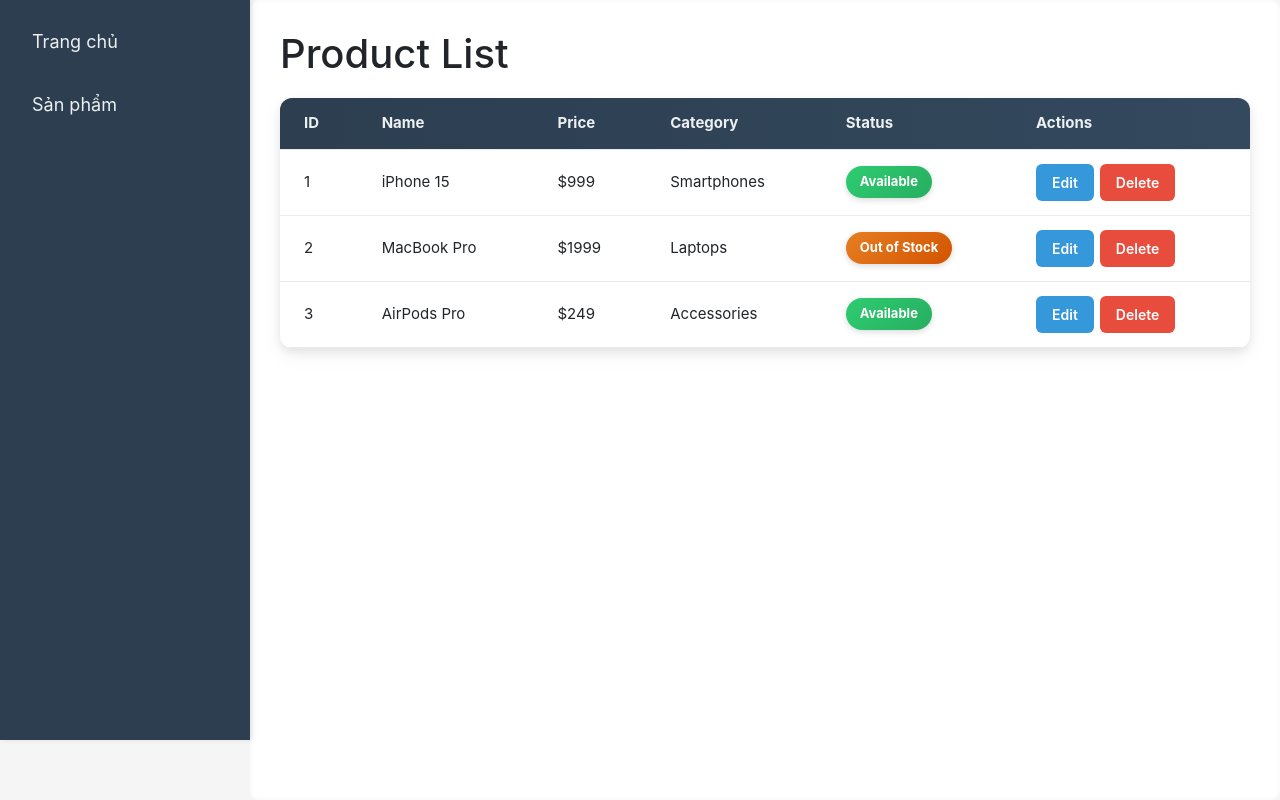
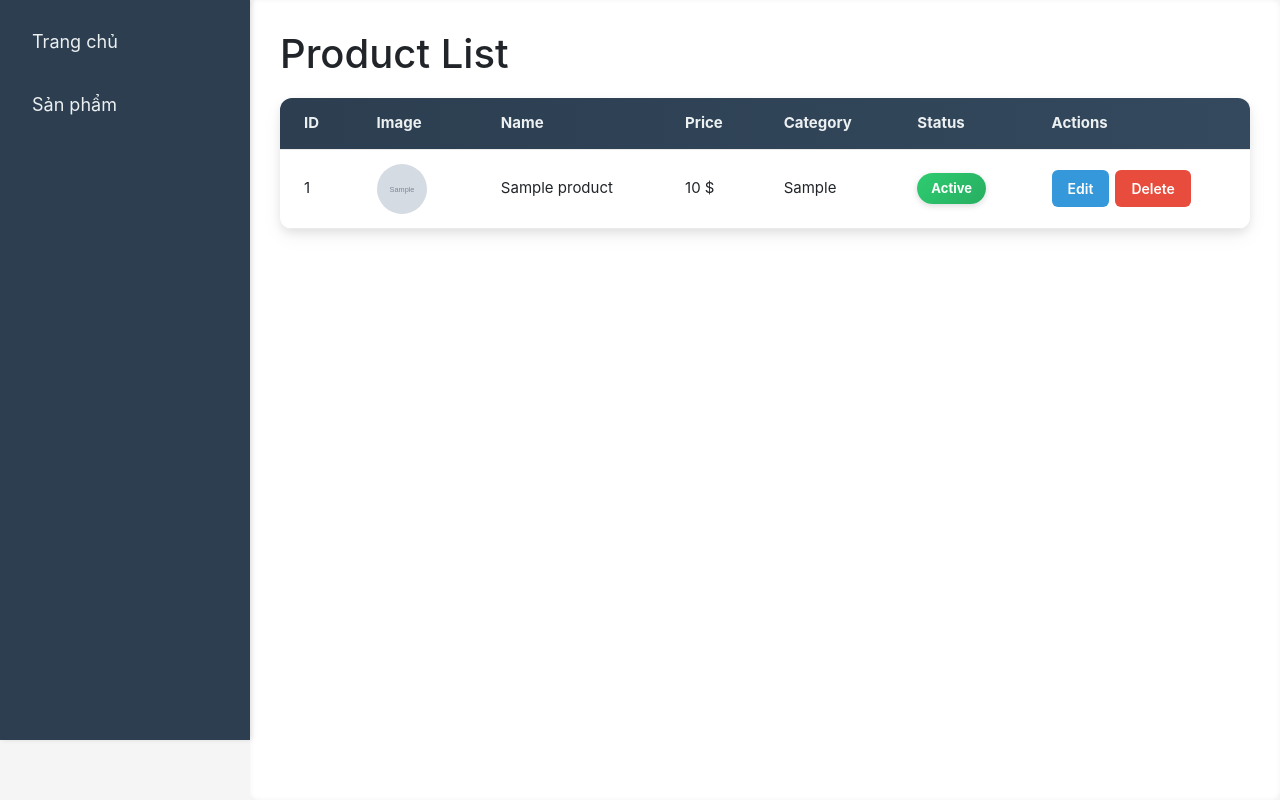
Before and after one commit to trancongquochuy123/project-management, a Node server app: page /admin/products in a window 1280 px wide. Shown: the part 60-860 px from the top of the page. Run offline with Node 20, Linux system fonts and the light colour scheme; tables that the repository leaves empty hold one stand-in row (values such as "Sample post"); grey boxes marked "Sample" are stand-in pictures; some libraries are stand-ins or nearby versions.

Commit message:
2. Lấy sản phẩm in ra giao diện

```diff
--- a/controllers/admin/product.controller.js
+++ b/controllers/admin/product.controller.js
@@ -1,7 +1,21 @@
 // [GET] admin/products
-module.exports.index = (req, res) => {
+const Product = require("../../models/product.model");
+module.exports.index = async (req, res) => {
+
+    const products = await Product.find({
+        deleted: false,
+        status: "active",
+    }).limit(10);
+
+    const newProducts = products.map(item => {
+        item.priceNew = (item.price - (item.price * item.discountPercentage) / 100).toFixed(2);
+        return item;
+    });
+
+
     res.render("admin/pages/products/index.pug", {
         pageTitle: "Products",
-        description: "Welcome to the admin products!"
+        description: "Welcome to the admin products!",
+        products: newProducts,
     });
 }
--- a/controllers/client/product.controller.js
+++ b/controllers/client/product.controller.js
@@ -5,7 +5,10 @@ module.exports.index = async (req, res) => {
     try {
         console.log("Fetching products...");
 
-        const products = await Product.find({}).limit(10);
+        const products = await Product.find({
+            deleted: false,
+            status: "active",
+        }).limit(10);
 
         // products.forEach(item => {
         //     item.priceNew = (item.price - (item.price * item.discountPercentage) / 100).toFixed(2);
--- a/public/admin/css/style.css
+++ b/public/admin/css/style.css
@@ -188,4 +188,12 @@
     transform: scale(1.05);
 }
 
+.product-image {
+    width: 50px;
+    height: 50px;
+    border-radius: 50%;
+    overflow: hidden;
+    margin-right: 10px;
+}
+
 /* End table */
--- a/views/admin/pages/products/index.pug
+++ b/views/admin/pages/products/index.pug
@@ -7,39 +7,26 @@ block main
         thead
             tr
                 th ID
+                th Image
                 th Name
                 th Price
                 th Category
                 th Status
                 th Actions
         tbody
-            tr
-                td 1
-                td iPhone 15
-                td $999
-                td Smartphones
-                td
-                    span.status.available Available
-                td
-                    button.btn.btn-edit Edit
-                    button.btn.btn-delete Delete
-            tr
-                td 2
-                td MacBook Pro
-                td $1999
-                td Laptops
-                td
-                    span.status.out-of-stock Out of Stock
-                td
-                    button.btn.btn-edit Edit
-                    button.btn.btn-delete Delete
-            tr
-                td 3
-                td AirPods Pro
-                td $249
-                td Accessories
-                td
-                    span.status.available Available
-                td
-                    button.btn.btn-edit Edit
-                    button.btn.btn-delete Delete
+            each product, index in products
+                tr
+                    td #{index + 1}
+                    td
+                        img(src=product.thumbnail, alt=product.title, class="product-image")
+                    td #{product.title}
+                    td #{product.price} $
+                    td #{product.category}
+                    td
+                        if (product.status == 'active')
+                            a(href="#" class="status available") Active
+                        else
+                            a(href="#" class="status out-of-stock") Active
+                    td
+                        button.btn.btn-edit Edit
+                        button.btn.btn-delete Delete
```
